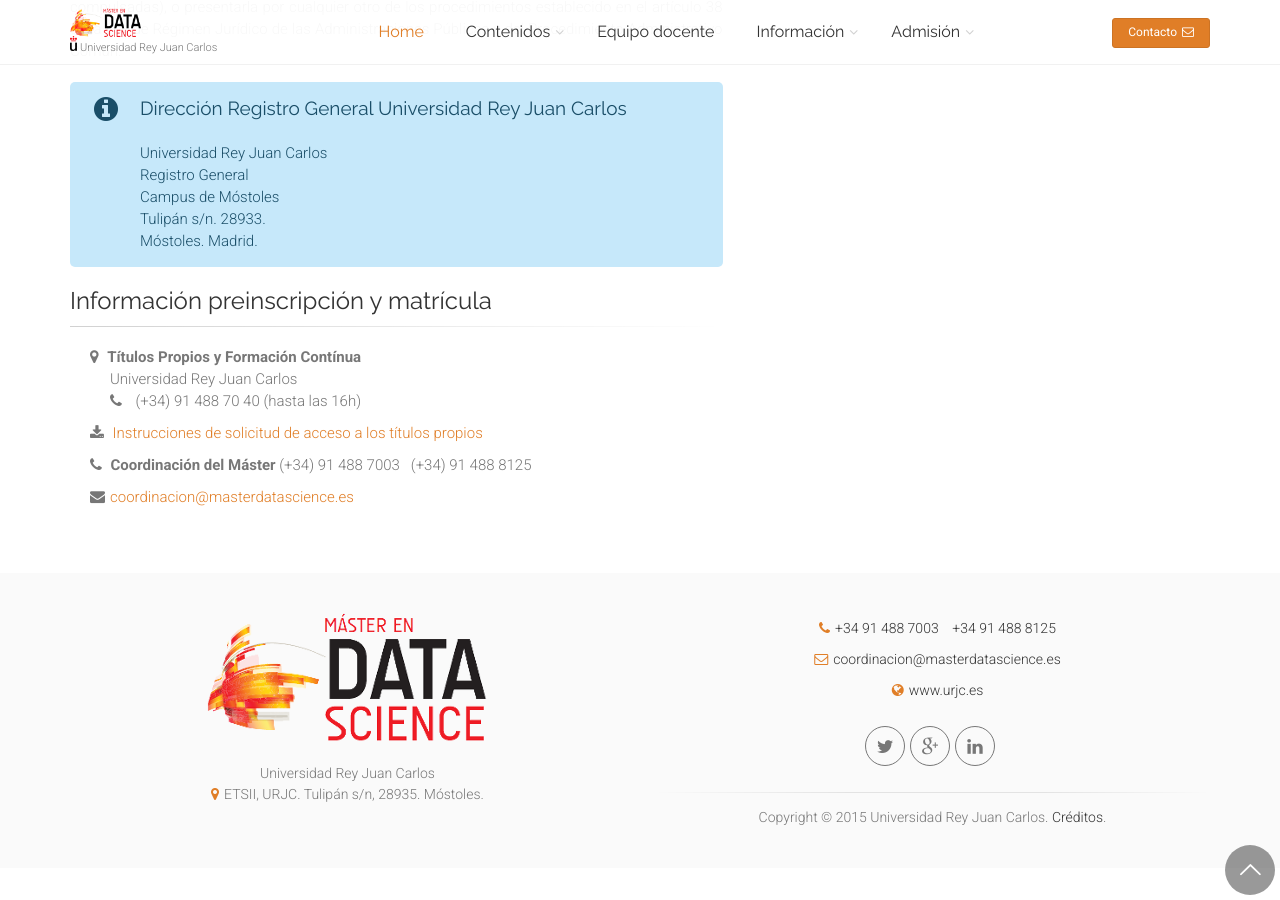
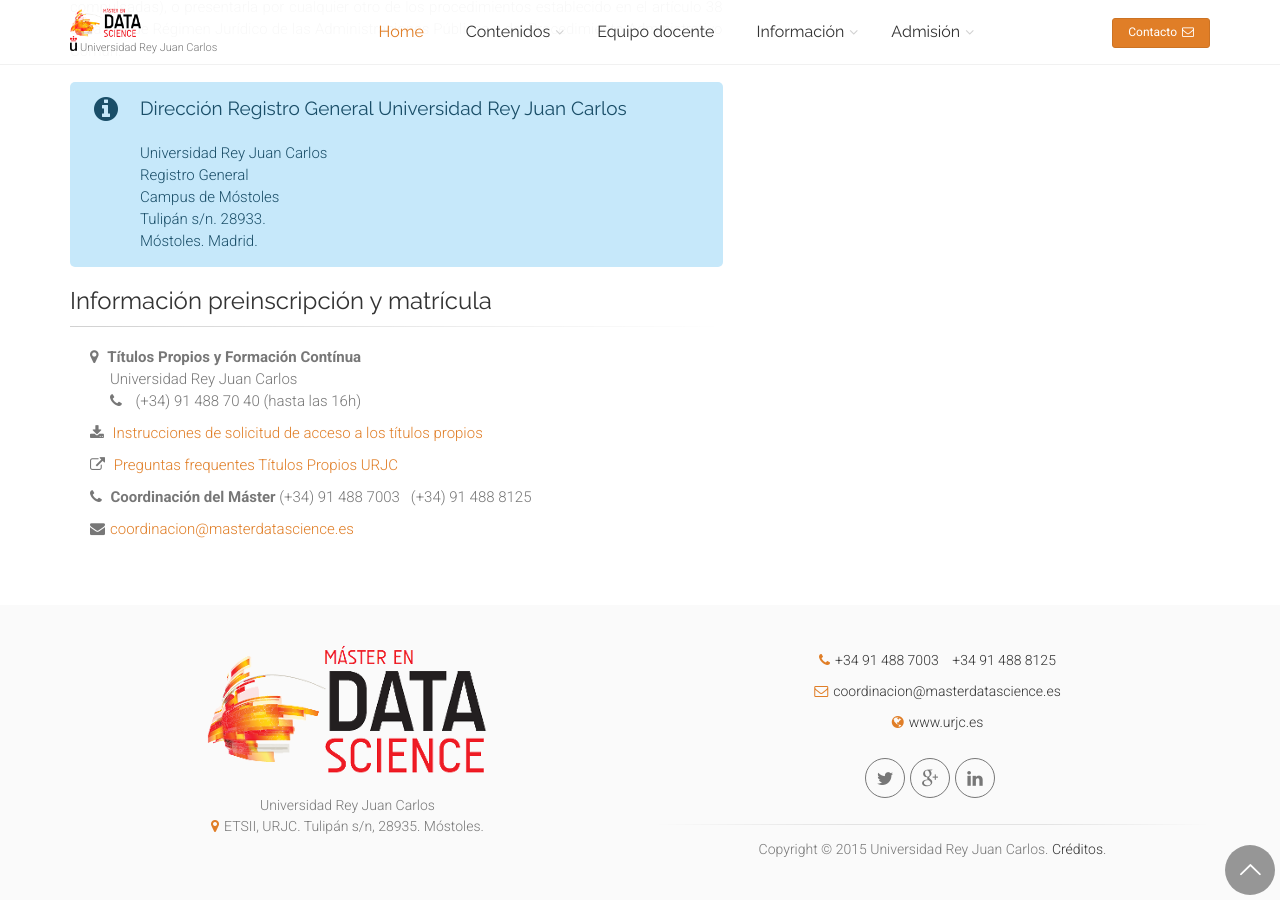
Before and after one commit to URJCDataScience/central, a Jekyll site: the page built from preinscripcion/index.html, in a window 1280 px wide and 900 px high, scrolled down 1211 px. Built offline with Jekyll 4.4.1, drawn with Linux system fonts in a browser that asks for light colours.

Commit message:
Link FAQ pre-registration URJC own titles

```diff
--- a/preinscripcion/index.html
+++ b/preinscripcion/index.html
@@ -117,6 +117,10 @@ author: URJCDataScience
 					</a>
 				</li>
 				<li>
+					<i class="fa fa-external-link pr-5"></i>
+					<a href="http://www.urjc.es/estudiar-en-la-urjc/admision/276-titulos-propios-admision#preguntas-frecuentes">Preguntas frequentes Títulos Propios URJC</a>
+				</li>
+				<li>
 					<i class="fa fa-phone pr-5"></i> <strong>Coordinación del Máster</strong> (+34) 91 488 7003 &nbsp; (+34) 91 488 8125
 				</li>
 				<li>
```
